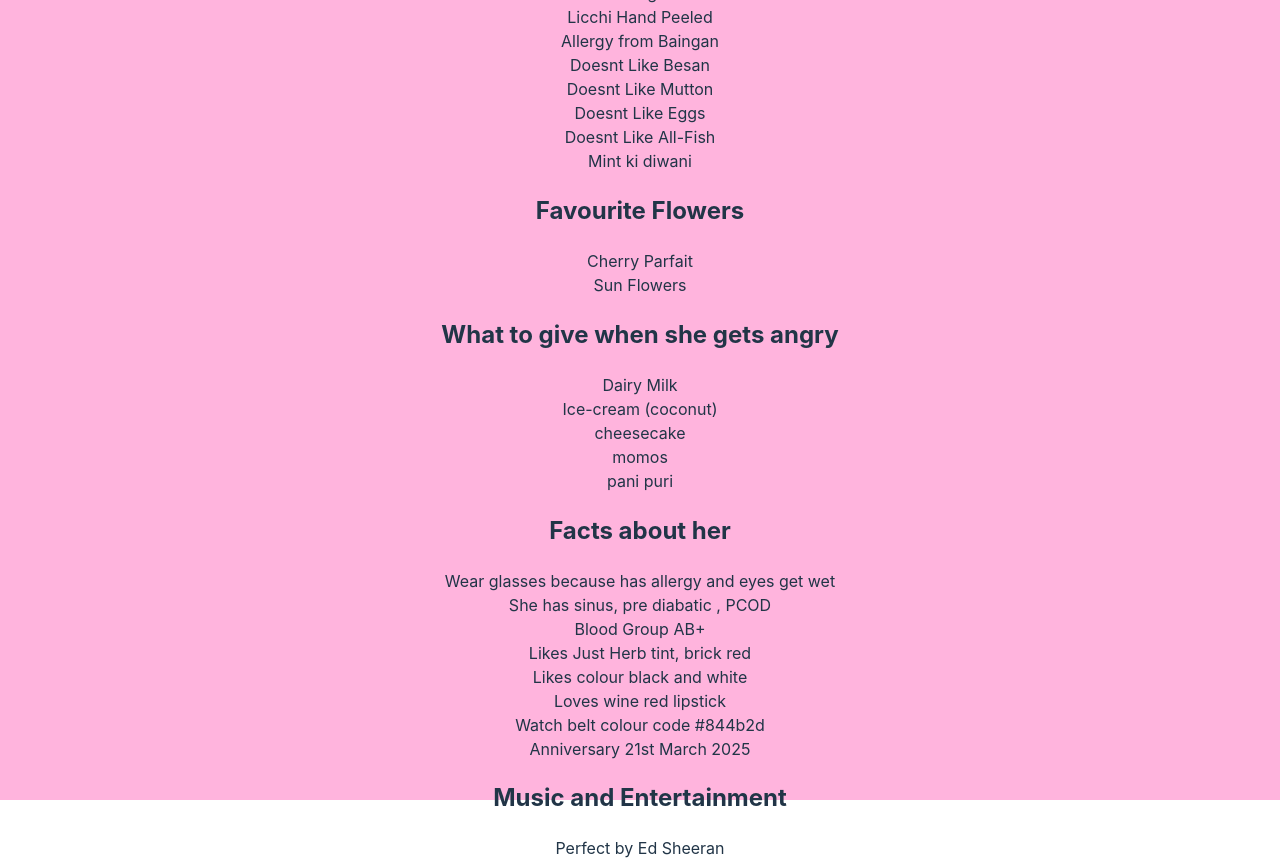
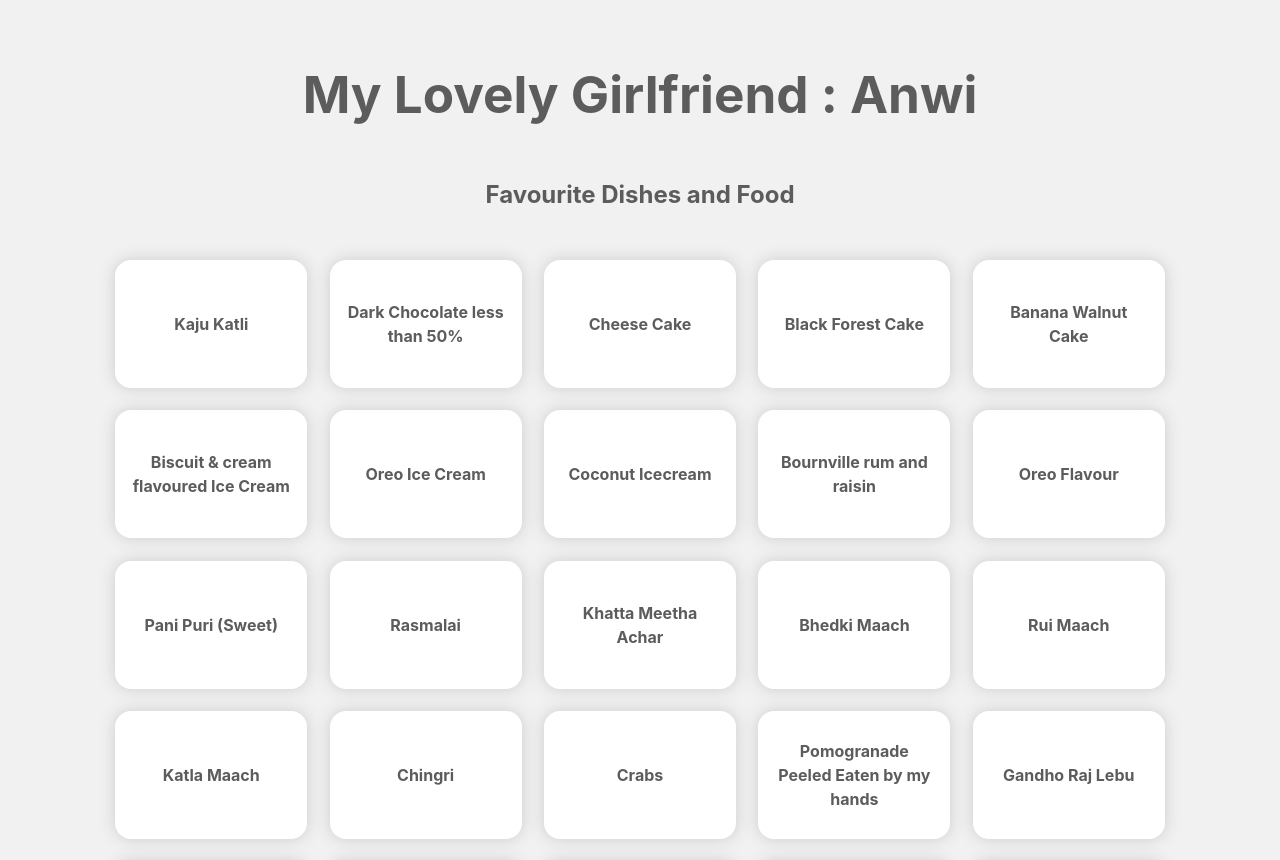
Before and after one commit to oxone-999/Anwita, a React (Vite) app in the folder client/: page / in a window 1280 px wide. Shown: the top 860 px of the page. Built offline with nearby package versions, Linux system fonts and the light colour scheme.

Commit message:
Update App.css

```diff
--- a/client/src/App.css
+++ b/client/src/App.css
@@ -1,47 +1,84 @@
 #root {
+  max-width: 1280px;
+  margin: 0 auto;
+  padding: 2rem;
   text-align: center;
-  background-color: #ffb4dd;
-  width: 100vw;
-  height: 100vh;
+  background-color: rgb(241, 241, 241);
 }
 
+.logo {
+  height: 6em;
+  padding: 1.5em;
+  will-change: filter;
+  transition: filter 300ms;
+}
+.logo:hover {
+  filter: drop-shadow(0 0 2em #646cffaa);
+}
+.logo.react:hover {
+  filter: drop-shadow(0 0 2em #61dafbaa);
+}
+
+@keyframes logo-spin {
+  from {
+    transform: rotate(0deg);
+  }
+  to {
+    transform: rotate(360deg);
+  }
+}
+
+@media (prefers-reduced-motion: no-preference) {
+  a:nth-of-type(2) .logo {
+    animation: logo-spin infinite 20s linear;
+  }
+}
+
+.card {
+  padding: 2em;
+}
+
+.read-the-docs {
+  color: #888;
+}
+
+
 .main{
+  color: #5c5c5c;
+}
+.profile{
+  color: #5c5c5c;
+}
+
+.section {
+  width: 100%;
   display: flex;
-  flex-direction: column;
+  flex-wrap: wrap;
+  justify-content: center;
+  color: #5c5c5c;
+}
+
+.list{
+  display: flex;
+  flex-wrap: wrap;
+  justify-content: center;
+  width: 100%;
+  padding: 1rem;
+}
+
+.item{
+  background-color: #ffffff;
+  display: flex;
+  border-radius: 1rem;
+  width: 10rem;
+  height: 6rem;
+  padding: 1rem;
+  margin: 0.7rem;
+  font-size: 1rem;
+  font-weight: 700;
+  box-shadow: 0 0 1rem #ccc;
+  color: #5c5c5c;
+  flex-wrap: wrap;
   justify-content: center;
   align-items: center;
-  margin: 0 auto;
-  background-color: #ffb4dd;
-  width: 100%;
-  height: 100%;
 }
-
-.button{
-  width: 100%;
-  display: flex;
-  flex-direction: row;
-  justify-content:center;
-  align-items: center;
-}
-
-img{
-  width: 15rem;
-  height: 15rem;
-  object-fit: cover;
-}
-
-button{
-  border: none;
-}
-
-button:active {
-  border: none;
-}
-
-button:hover{
-  border: none;
-}
-
-button:after, ::before{
-  border: none;
-}
```
